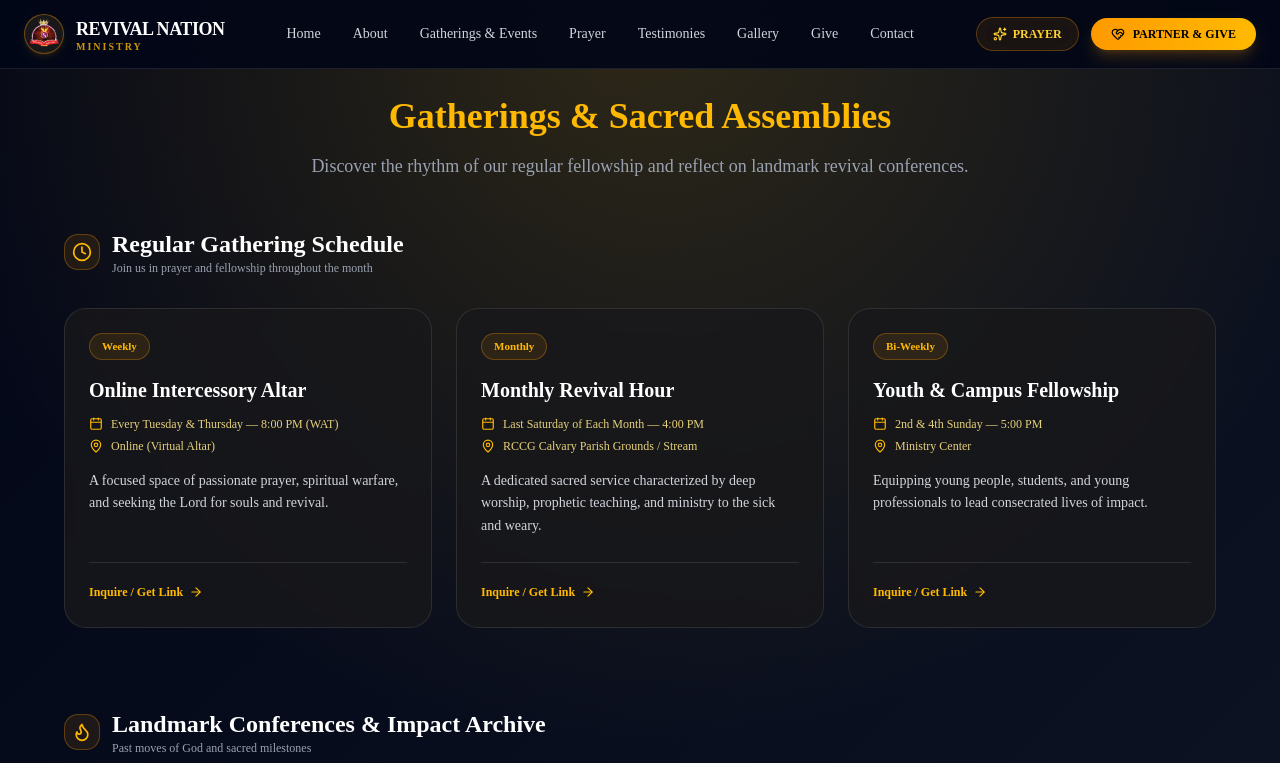
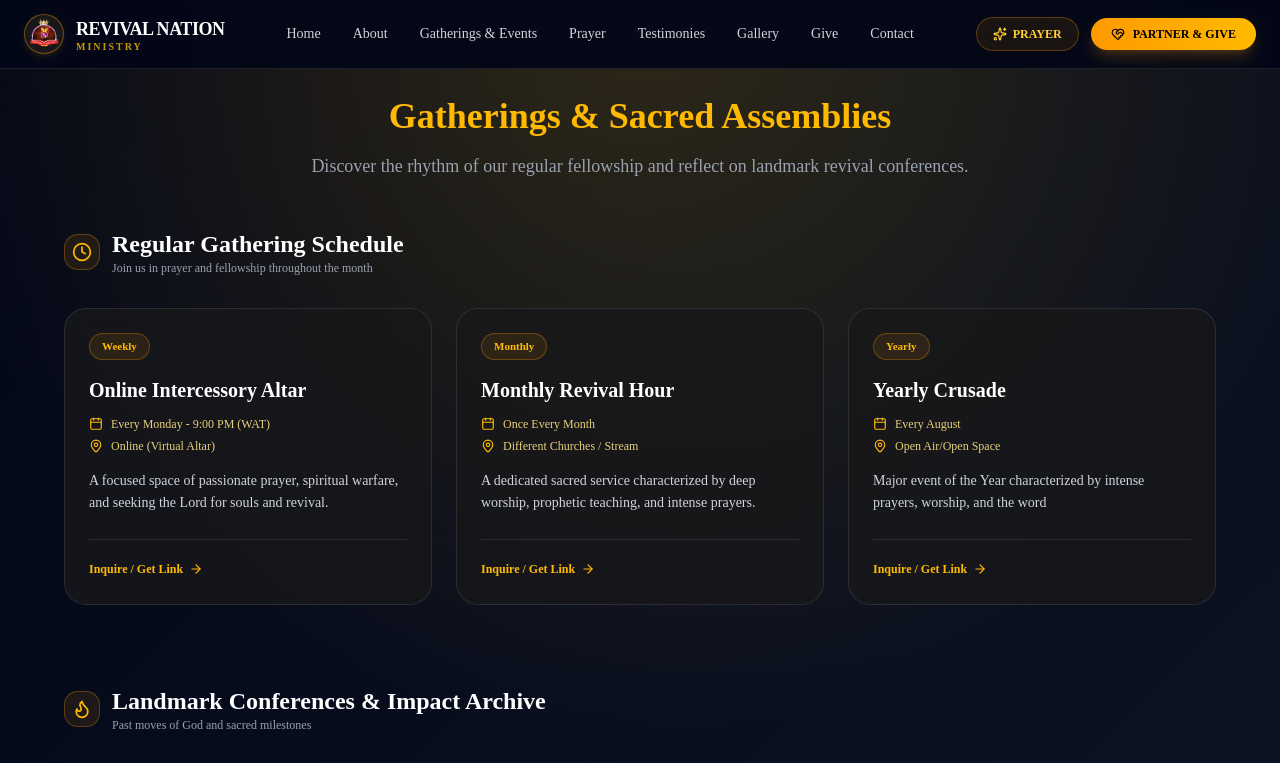
Before and after one commit to harrykay93-droid/revival-nation, a Next.js app: page /events in a window 1280 px wide. Shown: the top 763 px of the page. Built offline with nearby package versions, Linux system fonts and the light colour scheme.

Commit message:
Update project

```diff
--- a/app/events/page.tsx
+++ b/app/events/page.tsx
@@ -12,24 +12,24 @@ export const metadata = {
 const recurringEvents = [
   {
     title: "Online Intercessory Altar",
-    schedule: "Every Tuesday & Thursday — 8:00 PM (WAT)",
+    schedule: "Every Monday - 9:00 PM (WAT)",
     location: "Online (Virtual Altar)",
     description: "A focused space of passionate prayer, spiritual warfare, and seeking the Lord for souls and revival.",
     tag: "Weekly",
   },
   {
     title: "Monthly Revival Hour",
-    schedule: "Last Saturday of Each Month — 4:00 PM",
-    location: "RCCG Calvary Parish Grounds / Stream",
-    description: "A dedicated sacred service characterized by deep worship, prophetic teaching, and ministry to the sick and weary.",
+    schedule: "Once Every Month",
+    location: "Different Churches / Stream",
+    description: "A dedicated sacred service characterized by deep worship, prophetic teaching, and intense prayers.",
     tag: "Monthly",
   },
   {
-    title: "Youth & Campus Fellowship",
-    schedule: "2nd & 4th Sunday — 5:00 PM",
-    location: "Ministry Center",
-    description: "Equipping young people, students, and young professionals to lead consecrated lives of impact.",
-    tag: "Bi-Weekly",
+    title: "Yearly Crusade",
+    schedule: "Every August",
+    location: "Open Air/Open Space",
+    description: "Major event of the Year characterized by intense prayers, worship, and the word",
+    tag: "Yearly",
   },
 ];
 
--- a/components/sections/Hero.tsx
+++ b/components/sections/Hero.tsx
@@ -9,7 +9,7 @@ export default function Hero() {
   const stats = [
     {
       icon: Users,
-      value: "5,000+",
+      value: "CONTINOUSLY",
       label: "TOUCHING LIVES",
     },
     {
```
